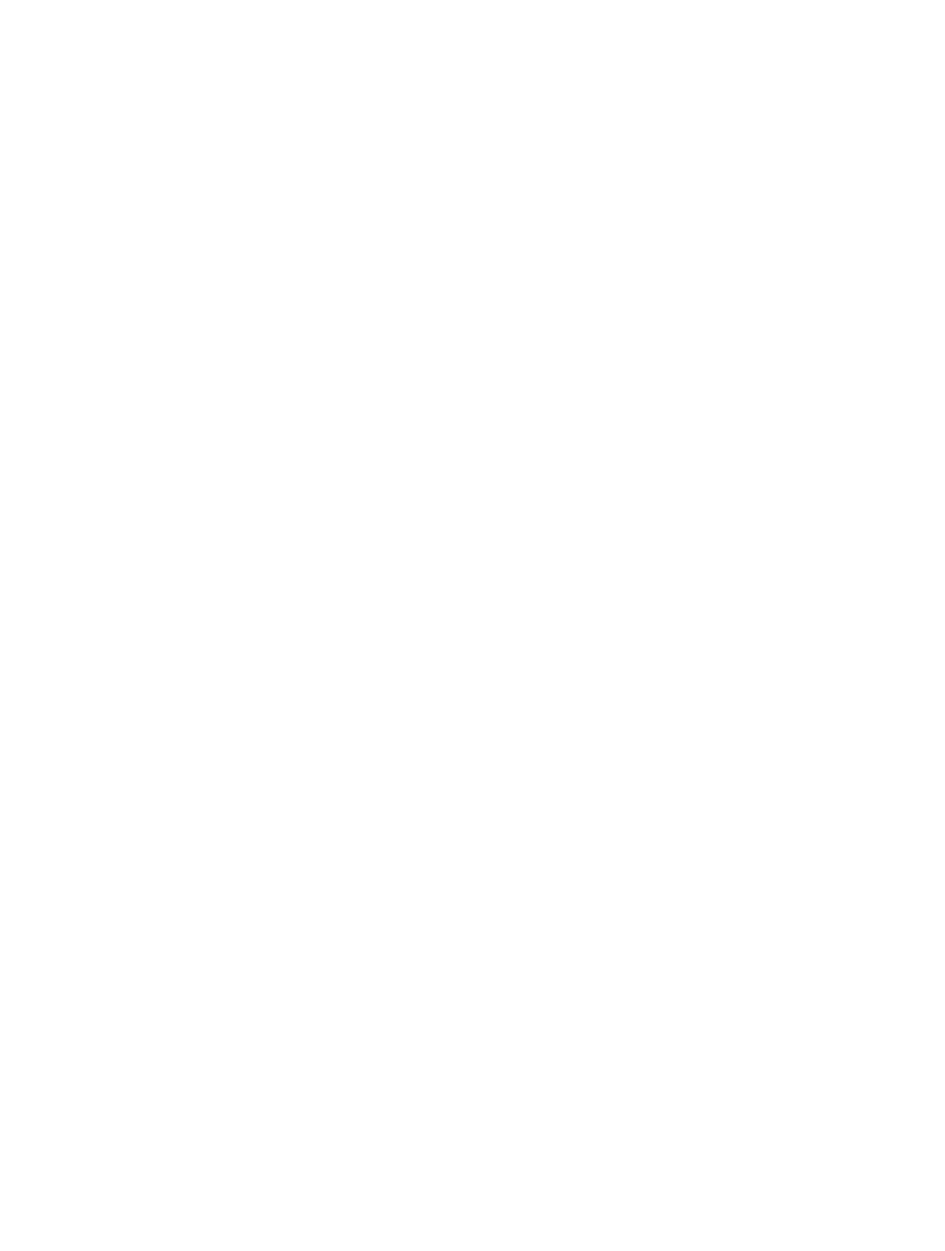
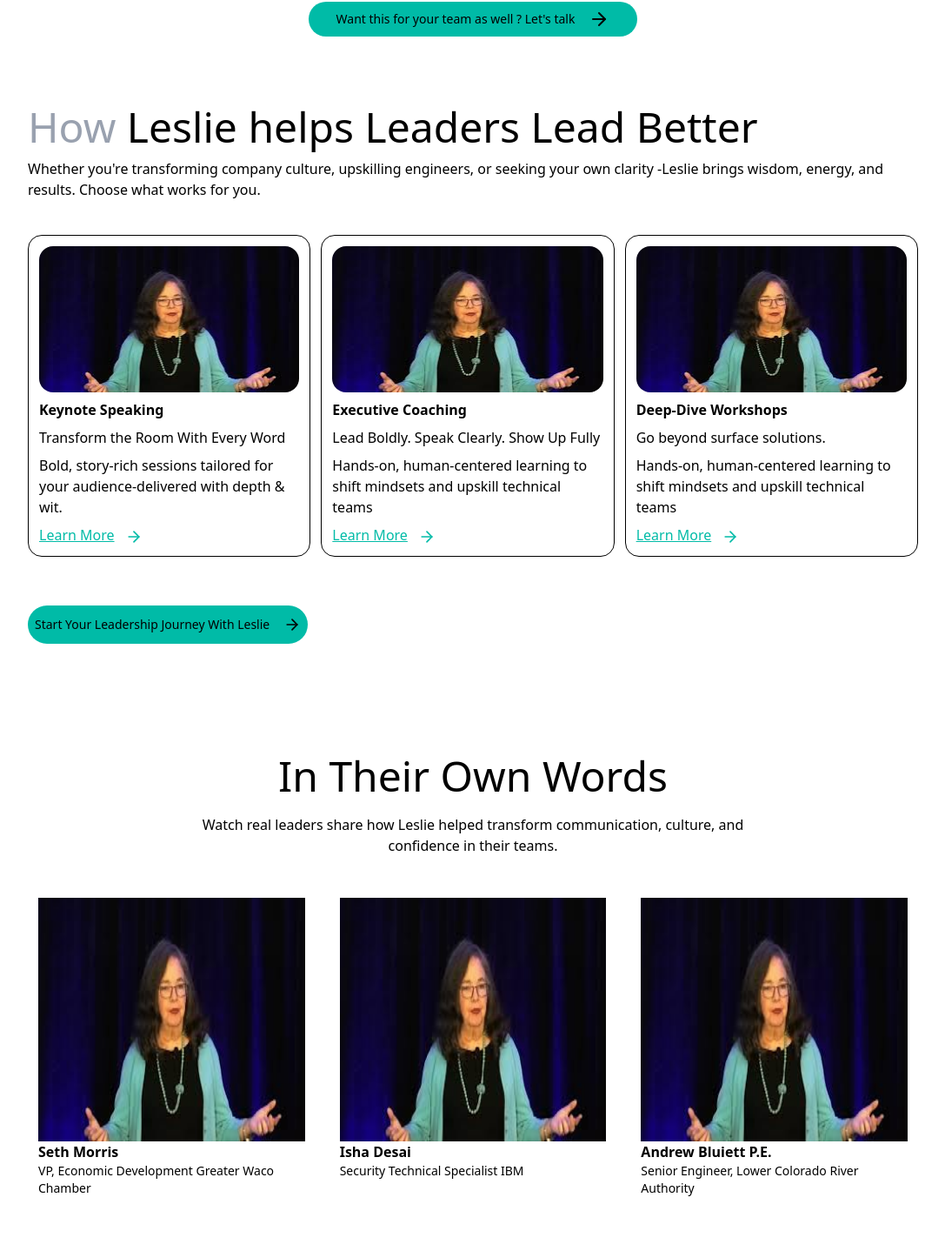
Before and after one commit to Saksham-Shukla-05/leslie, a React (Vite) app: page / in a window 1280 px wide. Shown: the part 3987-5425 px from the top of the page at 87% size, without its empty margins (96-1183 px from the left). Before the commit the page ends 3168 px from the top, so only its background shows below. Built offline with nearby package versions, Linux system fonts and the light colour scheme.

Commit message:
feat: Add BigMoment, HowLeslieHelp, and InTheirOwnWords components with corresponding images

```diff
--- a/src/App.jsx
+++ b/src/App.jsx
@@ -6,6 +6,9 @@ import ComingSoon from "./components/ComingSoon";
 import Intro from "./components/Intro";
 import RealResult from "./components/RealResult";
 import WhatOtherSay from "./components/whatOtherSay";
+import BigMoment from "./components/BigMoment";
+import HowLeslieHelp from "./components/HowLeslieHelp";
+import InTheirOwnWords from "./components/InTheirOwnWords";
 
 function App() {
   return (
@@ -17,6 +20,9 @@ function App() {
       <Intro />
       <RealResult />
       <WhatOtherSay />
+      <BigMoment />
+      <HowLeslieHelp />
+      <InTheirOwnWords />
     </main>
   );
 }
--- a/src/components/BigMoment.tsx
+++ b/src/components/BigMoment.tsx
@@ -0,0 +1,28 @@
+import { ArrowLeft, ArrowRight } from "lucide-react";
+import React from "react";
+
+function BigMoment() {
+  return (
+    <section className="px-32  flex flex-col mt-5 gap-9 items-center justify-between">
+      <div className="flex flex-col items-center justify-between gap-5">
+        <h2 className="max-w-2xl text-5xl text-center">
+          <span className="text-gray-400">See the Moment</span>
+          Tech teams Begin to Shift
+        </h2>
+        <p>This isn't theory. It's real transformation as it happens.</p>
+      </div>
+      <div className="w-full h-full rounded-3xl overflow-hidden">
+        <img className="w-full h-full" src="/leslie2.jpg" alt="" />
+      </div>
+
+      <div className="mt-4 flex gap-4 items-center text-sm bg-teal-500 text-black rounded-full py-2 px-8 font-medium hover:bg-teal-600 transition">
+        <button className="">
+          Want this for your team as well ? Let's talk{" "}
+        </button>
+        <ArrowRight />
+      </div>
+    </section>
+  );
+}
+
+export default BigMoment;
--- /dev/null
+++ b/src/components/HowLeslieHelp.tsx
@@ -0,0 +1,70 @@
+import { ArrowRight } from "lucide-react";
+import React from "react";
+
+function HowLeslieHelp() {
+  return (
+    <section className="flex flex-col gap-10 px-32 mt-20">
+      <div className="flex flex-col gap-3">
+        <h2 className="text-5xl">
+          <span className="text-gray-400">How</span> Leslie helps Leaders Lead
+          Better
+        </h2>
+        <p className="text-base">
+          Whether you're transforming company culture, upskilling engineers, or
+          seeking your own clarity -Leslie brings wisdom, energy, and results.
+          Choose what works for you.
+        </p>
+      </div>
+      <div className="flex  gap-3">
+        <div className="flex flex-col gap-2 border p-3 rounded-2xl">
+          <div className="w-full h-42 rounded-2xl overflow-hidden">
+            <img className="w-full h-full" src="/leslie2.jpg" alt="" />
+          </div>
+          <p className="font-bold">Keynote Speaking</p>
+          <p>Transform the Room With Every Word</p>
+          <p>
+            Bold, story-rich sessions tailored for your audience-delivered with
+            depth & wit.
+          </p>
+          <p className="text-teal-500 flex items-end gap-3 underline">
+            Learn More <ArrowRight size={20} />
+          </p>
+        </div>
+        <div className="flex flex-col gap-2 border p-3 rounded-2xl">
+          <div className="w-full h-42 rounded-2xl overflow-hidden">
+            <img className="w-full h-full" src=" /leslie2.jpg" alt="" />
+          </div>
+          <p className="font-bold">Executive Coaching</p>
+          <p>Lead Boldly. Speak Clearly. Show Up Fully</p>
+          Hands-on, human-centered learning to shift mindsets and upskill
+          technical teams
+          <p className="text-teal-500 flex items-end gap-3 underline">
+            Learn More <ArrowRight size={20} />
+          </p>
+        </div>
+        <div className="flex flex-col gap-2 border p-3 rounded-2xl">
+          <div className="w-full h-42 rounded-2xl overflow-hidden">
+            <img className="w-full h-full" src=" /leslie2.jpg" alt="" />
+          </div>
+          <p className="font-bold"> Deep-Dive Workshops</p>
+          <p>Go beyond surface solutions.</p>
+          <p>
+            Hands-on, human-centered learning to shift mindsets and upskill
+            technical teams
+          </p>
+          <p className="text-teal-500 flex items-end gap-3 underline">
+            Learn More <ArrowRight size={20} />
+          </p>
+        </div>
+      </div>
+      <div>
+        <button className="mt-4 flex gap-4 items-center text-sm bg-teal-500 text-black rounded-full py-3 px-2 font-medium hover:bg-teal-600 transition">
+          Start Your Leadership Journey With Leslie
+          <ArrowRight size={20} />
+        </button>
+      </div>
+    </section>
+  );
+}
+
+export default HowLeslieHelp;
--- /dev/null
+++ b/src/components/InTheirOwnWords.tsx
@@ -0,0 +1,52 @@
+import { ArrowRight } from "lucide-react";
+import React from "react";
+
+function InTheirOwnWords() {
+  return (
+    <section className="px-32  flex flex-col mt-32 gap-9 items-center justify-between">
+      <div className="flex flex-col items-center justify-between gap-5">
+        <h2 className=" text-5xl text-center">In Their Own Words</h2>
+        <p className="max-w-2xl text-center">
+          Watch real leaders share how Leslie helped transform communication,
+          culture, and confidence in their teams.
+        </p>
+      </div>
+      <div className="flex gap-4">
+        <div className="p-3 h-full overflow-hidden">
+          <div className="w-full h-70">
+            <img className="w-full h-full" src="/leslie2.jpg" alt="" />
+          </div>
+          <p className="font-bold">Seth Morris</p>
+          <p className="text-sm">
+            VP, Economic Development Greater Waco Chamber
+          </p>
+        </div>
+        <div className="p-3 h-full overflow-hidden">
+          <div className="w-full h-70">
+            <img className="w-full h-full" src="/leslie2.jpg" alt="" />
+          </div>
+          <p className="font-bold">Isha Desai</p>
+          <p className="text-sm">Security Technical Specialist IBM</p>
+        </div>
+        <div className="p-3 h-full overflow-hidden">
+          <div className="w-full h-70">
+            <img className="w-full h-full" src="/leslie2.jpg" alt="" />
+          </div>
+          <p className="font-bold">Andrew Bluiett P.E.</p>
+          <p className="text-sm">
+            Senior Engineer, Lower Colorado River Authority
+          </p>
+        </div>
+      </div>
+
+      <div className="mt-4 flex gap-4 items-center text-sm bg-teal-500 text-black rounded-full py-2 px-8 font-medium hover:bg-teal-600 transition">
+        <button className="">
+          Want this for your team as well ? Let's talk{" "}
+        </button>
+        <ArrowRight />
+      </div>
+    </section>
+  );
+}
+
+export default InTheirOwnWords;
```
Also changed, not shown: public/leslie2.jpg (added).
